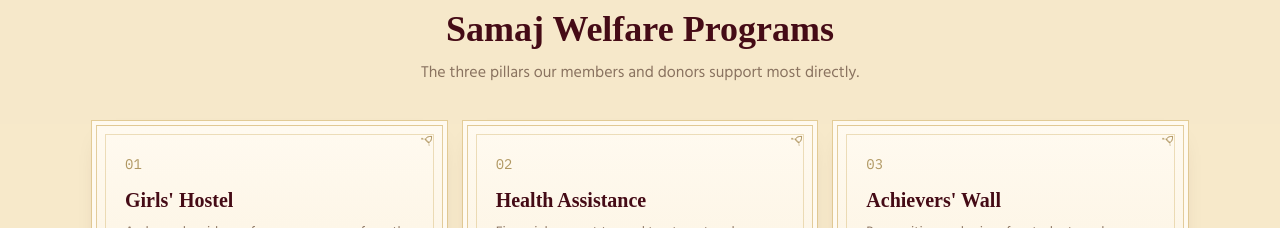
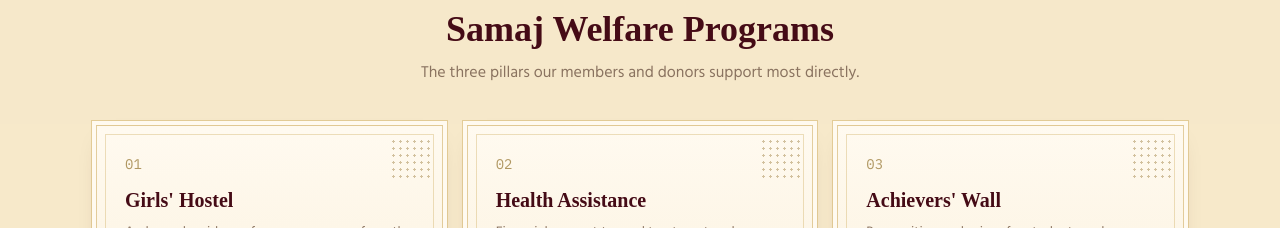
Before and after one commit to Ajitsingh4362/Kushwaha-sangh, a React (Vite) app: page / in a window 1280 px wide. Shown: the part 2163-2391 px from the top of the page. Built offline with nearby package versions, Linux system fonts and the light colour scheme; a web font is replaced by a local one.

Commit message:
Replace corner flourish with dot-grid pattern on welfare program cards

```diff
--- a/src/pages/Home.jsx
+++ b/src/pages/Home.jsx
@@ -100,7 +100,15 @@ export default function Home() {
                 to={`/welfare#${p.id}`}
                 className="ledger-plaque group relative flex flex-col overflow-hidden p-7 transition hover:-translate-y-1"
               >
-                <CornerFlourish className="absolute right-2 top-2 h-9 w-9 -scale-x-100 text-gold-deep/50" />
+                <span
+                  className="absolute right-3 top-3 h-10 w-10 opacity-40"
+                  style={{
+                    backgroundImage: 'radial-gradient(currentColor 1.4px, transparent 1.4px)',
+                    backgroundSize: '7px 7px',
+                    color: '#8F6D26',
+                  }}
+                  aria-hidden="true"
+                />
                 <span className="font-ledger text-sm text-gold-deep/70">{p.number}</span>
                 <h3 className="mt-3 font-display text-xl font-semibold text-maroon-deep">{p.title}</h3>
                 <p className="mt-2 flex-1 text-sm leading-relaxed text-stone">{p.blurb}</p>
```
